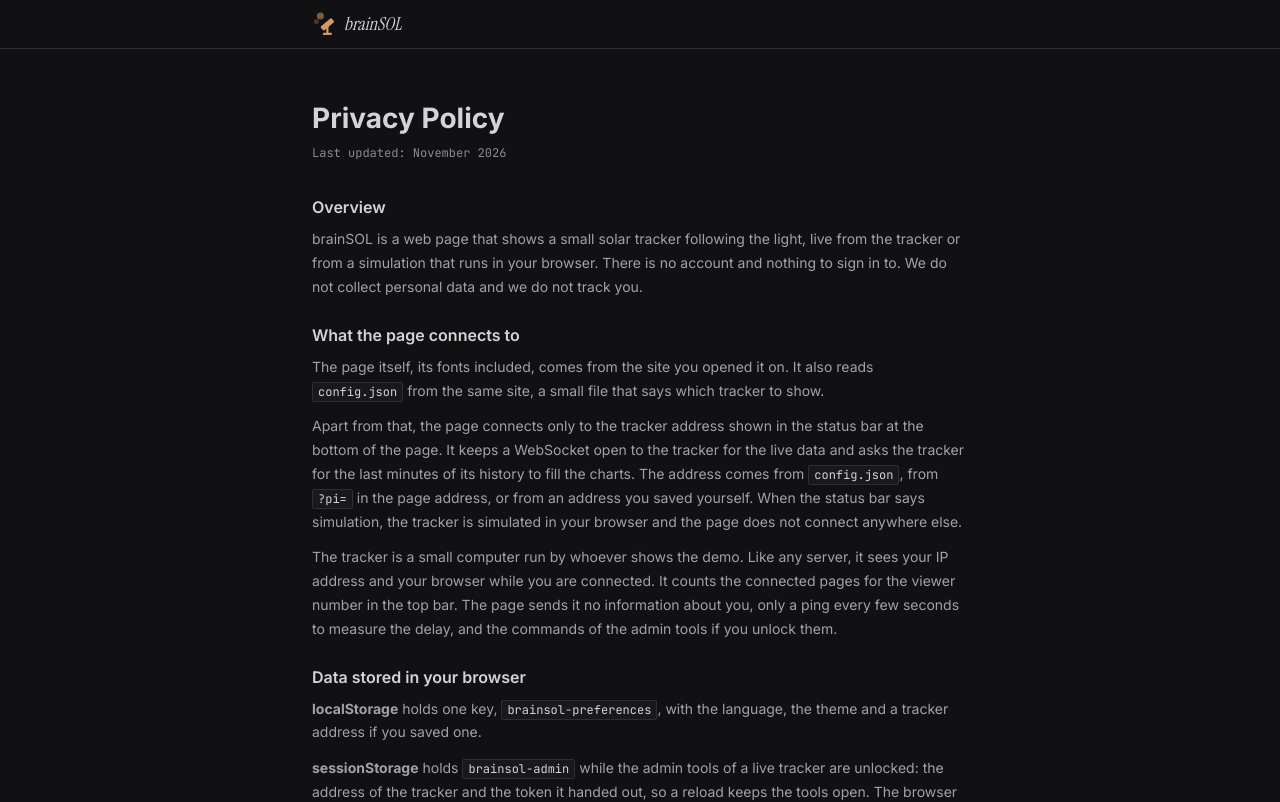
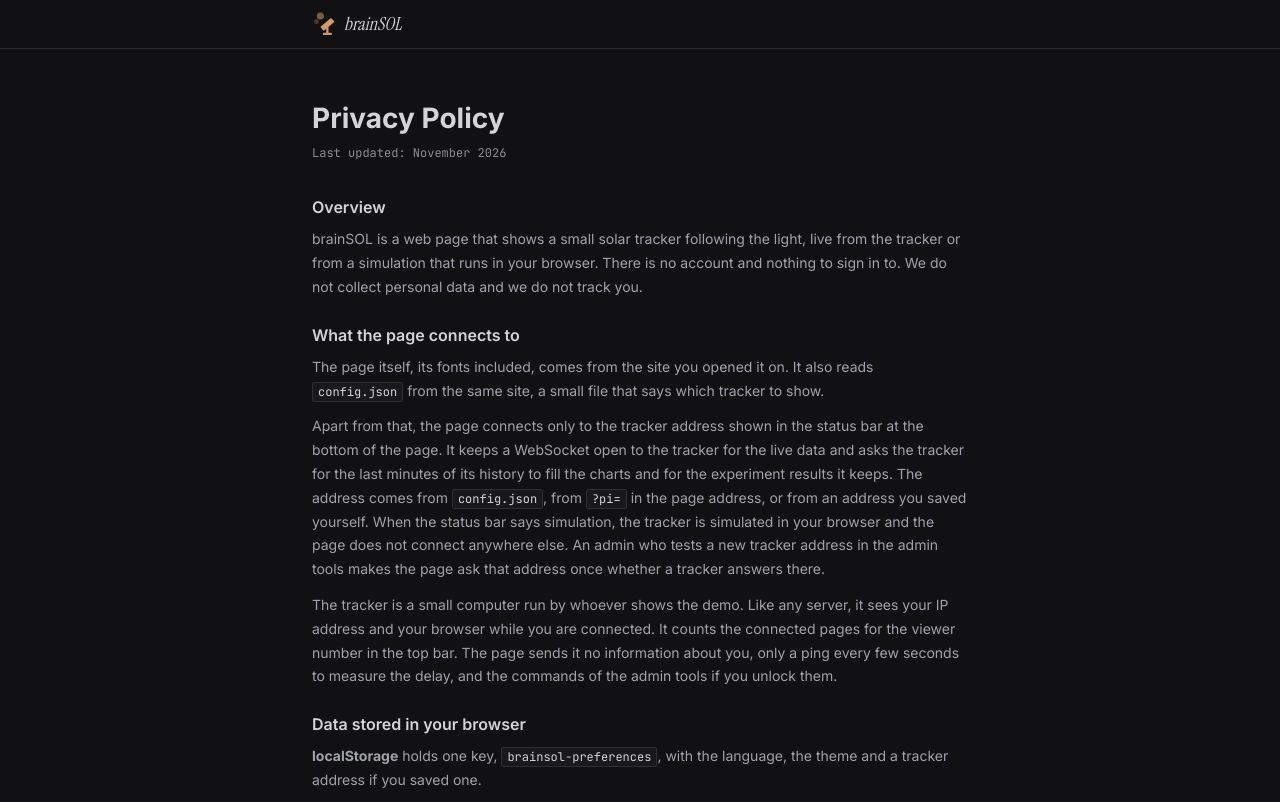
Before and after one commit to swimmingbrain/brainsol, a SvelteKit app: page /privacy in a window 1280 px wide. Shown: the top 802 px of the page. Built offline with nearby package versions, Linux system fonts and the light colour scheme.

Commit message:
docs: the privacy page names the stored results and the address test among what the page asks a tracker

```diff
--- a/src/routes/privacy/+page.svelte
+++ b/src/routes/privacy/+page.svelte
@@ -39,9 +39,11 @@
     <p>
       Apart from that, the page connects only to the tracker address shown in the status bar at the bottom of
       the page. It keeps a WebSocket open to the tracker for the live data and asks the tracker for the last
-      minutes of its history to fill the charts. The address comes from <code>config.json</code>, from
-      <code>?pi=</code> in the page address, or from an address you saved yourself. When the status bar says
-      simulation, the tracker is simulated in your browser and the page does not connect anywhere else.
+      minutes of its history to fill the charts and for the experiment results it keeps. The address comes
+      from <code>config.json</code>, from <code>?pi=</code> in the page address, or from an address you saved
+      yourself. When the status bar says simulation, the tracker is simulated in your browser and the page
+      does not connect anywhere else. An admin who tests a new tracker address in the admin tools makes the
+      page ask that address once whether a tracker answers there.
     </p>
     <p>
       The tracker is a small computer run by whoever shows the demo. Like any server, it sees your IP address
```
